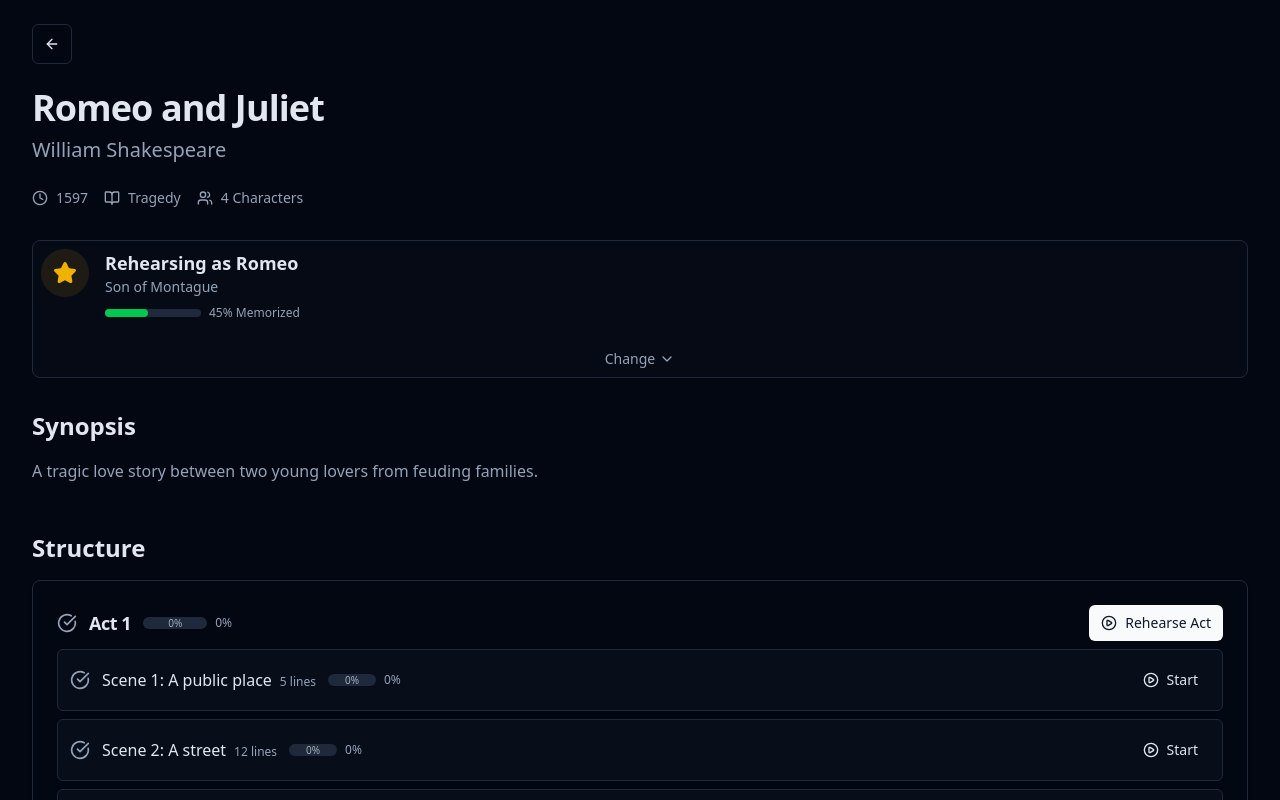
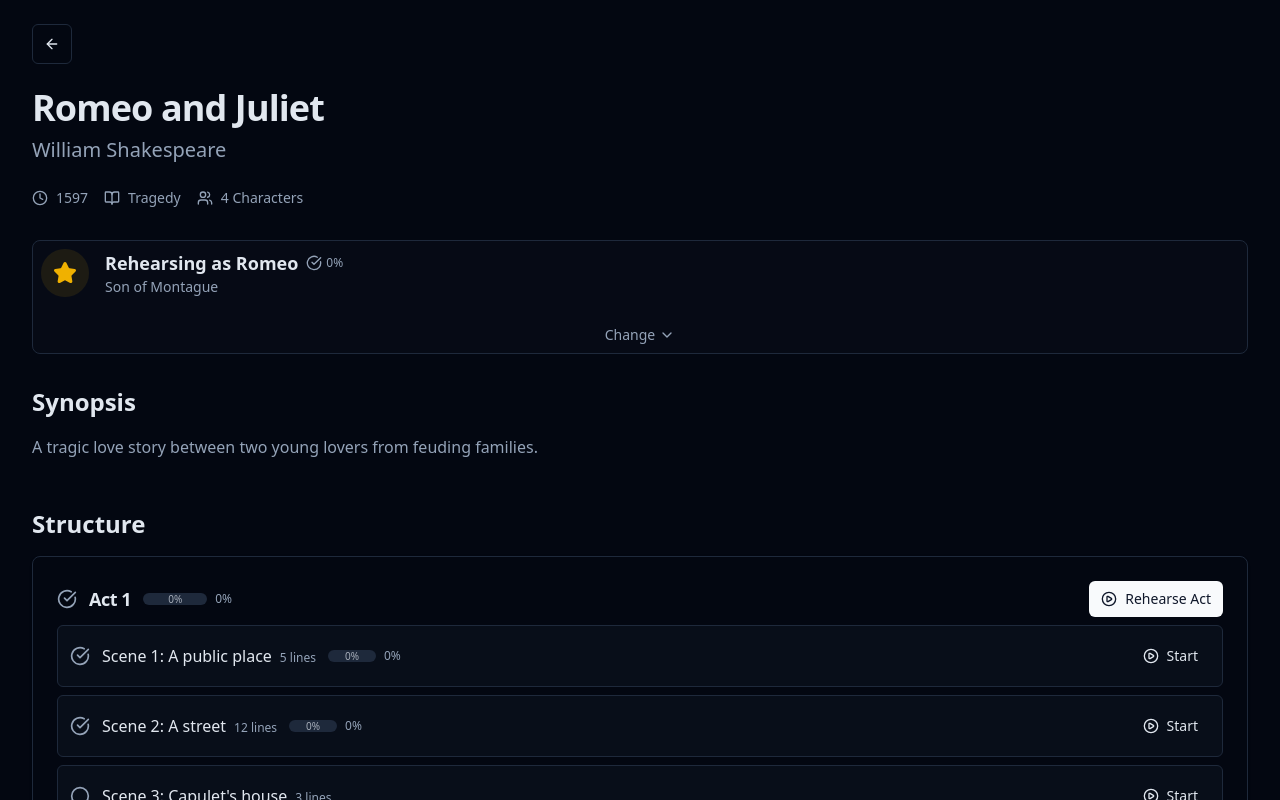
Before and after one commit to davidoliviersaban/theatre-play-buddy, a Next.js app: page /play/1 in a window 1280 px wide. Shown: the top 800 px of the page. Built offline with nearby package versions, Linux system fonts and the light colour scheme.

Commit message:
feat: unify achievement display

```diff
--- /dev/null
+++ b/src/components/home/play-grid.tsx
@@ -0,0 +1,103 @@
+"use client";
+
+import Link from "next/link";
+import { BookOpen, Users } from "lucide-react";
+import { useSyncExternalStore } from "react";
+import { Button } from "@/components/ui/button";
+import {
+  Card,
+  CardContent,
+  CardDescription,
+  CardFooter,
+  CardHeader,
+  CardTitle,
+} from "@/components/ui/card";
+import type { Playbook } from "@/lib/mock-data";
+import { PlayCardStats } from "@/components/play-card-stats";
+import { calculateProgress } from "@/components/play/progress-bar";
+
+interface PlayGridProps {
+  plays: Playbook[];
+}
+
+const subscribe = () => () => {};
+const getSnapshot = () => true;
+const getServerSnapshot = () => false;
+
+export function PlayGrid({ plays }: PlayGridProps) {
+  const isClient = useSyncExternalStore(
+    subscribe,
+    getSnapshot,
+    getServerSnapshot
+  );
+
+  return (
+    <div
+      className="grid grid-cols-1 gap-4 sm:gap-6 sm:grid-cols-2 lg:grid-cols-3"
+      suppressHydrationWarning
+    >
+      {plays.map((play) => {
+        let status: "none" | "green" | "gold" = "none";
+        if (isClient) {
+          const allLines = play.acts.flatMap((a) =>
+            a.scenes.flatMap((s) => s.lines)
+          );
+          const perCharacter = play.characters.map((c) =>
+            calculateProgress(allLines, play.id, c.id)
+          );
+          const allComplete =
+            perCharacter.length > 0 && perCharacter.every((p) => p === 100);
+          const anyComplete = perCharacter.some((p) => p === 100);
+          status = allComplete ? "gold" : anyComplete ? "green" : "none";
+        }
+
+        const statusClasses =
+          status === "gold"
+            ? "border-yellow-500/80"
+            : status === "green"
+            ? "border-green-500/80"
+            : "";
+
+        return (
+          <Card
+            key={play.id}
+            className={`flex flex-col transition-all hover:border-primary/50 hover:shadow-lg ${statusClasses}`}
+          >
+            <CardHeader>
+              <CardTitle className="line-clamp-1">{play.title}</CardTitle>
+              <CardDescription>
+                {play.author} • {play.year}
+              </CardDescription>
+              <div className="flex flex-wrap items-center gap-2 sm:gap-4">
+                <PlayCardStats play={play} />
+              </div>
+            </CardHeader>
+            <CardContent className="flex-1">
+              <p className="line-clamp-4 text-sm text-muted-foreground sm:line-clamp-3">
+                {play.description}
+              </p>
+              <div className="mt-3 flex flex-wrap gap-2 sm:mt-4">
+                <span className="inline-flex items-center rounded-full bg-secondary px-2.5 py-0.5 text-xs font-medium text-secondary-foreground">
+                  {play.genre}
+                </span>
+                <span
+                  className="inline-flex items-center gap-1 rounded-full bg-secondary px-2.5 py-0.5 text-xs font-medium text-secondary-foreground"
+                  title={`${play.characters.length} Characters`}
+                >
+                  <Users className="h-3.5 w-3.5" /> {play.characters.length}
+                </span>
+              </div>
+            </CardContent>
+            <CardFooter>
+              <Button asChild className="w-full" variant="secondary">
+                <Link href={`/play/${play.id}`}>
+                  <BookOpen className="mr-2 h-4 w-4" /> Open Play
+                </Link>
+              </Button>
+            </CardFooter>
+          </Card>
+        );
+      })}
+    </div>
+  );
+}
--- a/src/components/play-card-stats.tsx
+++ b/src/components/play-card-stats.tsx
@@ -1,7 +1,8 @@
 "use client";
 
 import { useSyncExternalStore } from "react";
-import { BarChart3 } from "lucide-react";
+import { User } from "lucide-react";
+import { CompletionIcon } from "@/components/ui/completion-icon";
 import { Badge } from "@/components/ui/badge";
 import { ProgressBar, calculateProgress } from "@/components/play/progress-bar";
 import type { Playbook } from "@/lib/mock-data";
@@ -94,14 +95,31 @@ export function PlayCardStats({ play }: PlayCardStatsProps) {
   }
 
   const displayText = parts.length > 0 ? parts.join(" • ") : null;
+  // Compute progress for checkbox icon if character is selected
+  const allLines = play.acts.flatMap((act) =>
+    act.scenes.flatMap((scene) => scene.lines)
+  );
+  const progress = characterId
+    ? calculateProgress(allLines, play.id, characterId)
+    : 0;
 
   if (!displayText) return null;
 
   return (
     <div className="mt-3">
       <Badge variant="secondary" className="gap-1.5 text-xs">
-        <BarChart3 className="h-3 w-3" />
+        <User className="h-3 w-3" />
         {displayText}
+        {progress > 0 && (
+          <span className="ml-2 inline-flex items-center gap-1">
+            <CompletionIcon
+              progress={progress}
+              hasContent={true}
+              className="h-3.5 w-3.5"
+            />
+            {progress}%
+          </span>
+        )}
       </Badge>
     </div>
   );
--- a/src/components/play/active-character-header.tsx
+++ b/src/components/play/active-character-header.tsx
@@ -3,19 +3,25 @@
 import * as React from "react";
 import { Star, ChevronDown } from "lucide-react";
 import { cn } from "@/lib/utils";
-import type { Character } from "@/lib/mock-data";
+import type { Character, Playbook } from "@/lib/mock-data";
+import { CompletionIcon } from "@/components/ui/completion-icon";
+import { calculateProgress } from "@/components/play/progress-bar";
 
 interface ActiveCharacterHeaderProps {
+  play: Playbook;
   character: Character;
   isSelectionOpen: boolean;
   onToggleSelection: () => void;
 }
 
 export function ActiveCharacterHeader({
+  play,
   character,
   isSelectionOpen,
   onToggleSelection,
 }: ActiveCharacterHeaderProps) {
+  const allLines = play.acts.flatMap((a) => a.scenes.flatMap((s) => s.lines));
+  const progress = calculateProgress(allLines, play.id, character.id);
   return (
     <div
       role="button"
@@ -35,27 +41,23 @@ export function ActiveCharacterHeader({
           <Star className="h-6 w-6 fill-yellow-500 text-yellow-500" />
         </div>
         <div className="flex-1 min-w-0">
-          <h3 className="text-lg font-semibold">
+          <h3 className="text-lg font-semibold flex items-center gap-2">
             Rehearsing as {character.name}
+            <span className="inline-flex items-center gap-1">
+              <CompletionIcon
+                progress={progress}
+                hasContent={true}
+                className="h-4 w-4"
+              />
+              <span className="text-xs font-medium text-muted-foreground">
+                {progress}%
+              </span>
+            </span>
           </h3>
           <p className="text-sm text-muted-foreground">
             {character.description}
           </p>
-          {character.completionRate !== undefined && (
-            <div className="mt-2 flex items-center gap-2">
-              <div className="h-2 w-24 rounded-full bg-secondary">
-                <div
-                  className="h-2 rounded-full bg-green-500"
-                  style={{
-                    width: `${character.completionRate}%`,
-                  }}
-                />
-              </div>
-              <span className="text-xs font-medium text-muted-foreground">
-                {character.completionRate}% Memorized
-              </span>
-            </div>
-          )}
+          {/* Progress bar removed in favor of checkbox icon + % computed from actual data */}
         </div>
       </div>
       <div className="mt-4 flex items-center justify-center gap-1 text-sm text-muted-foreground pt-3">
--- a/src/components/play/character-selection-panel.tsx
+++ b/src/components/play/character-selection-panel.tsx
@@ -3,16 +3,20 @@
 import * as React from "react";
 import { Star } from "lucide-react";
 import { Badge } from "@/components/ui/badge";
+import { CompletionIcon } from "@/components/ui/completion-icon";
+import { calculateProgress } from "@/components/play/progress-bar";
 import { cn } from "@/lib/utils";
-import type { Character } from "@/lib/mock-data";
+import type { Character, Playbook } from "@/lib/mock-data";
 
 interface CharacterSelectionPanelProps {
+  play: Playbook;
   characters: Character[];
   activeCharacterId?: string;
   onSelect: (characterId: string) => void;
 }
 
 export function CharacterSelectionPanel({
+  play,
   characters,
   activeCharacterId,
   onSelect,
@@ -23,6 +27,10 @@ export function CharacterSelectionPanel({
       <div className="space-y-3">
         {characters.map((char) => {
           const isActive = char.id === activeCharacterId;
+          const allLines = play.acts.flatMap((a) =>
+            a.scenes.flatMap((s) => s.lines)
+          );
+          const progress = calculateProgress(allLines, play.id, char.id);
           return (
             <div
               key={char.id}
@@ -51,14 +59,19 @@ export function CharacterSelectionPanel({
                       <Star className="h-4 w-4" />
                     </div>
                   )}
-                  {char.completionRate !== undefined && (
-                    <span className="text-[10px] font-medium text-muted-foreground">
-                      {char.completionRate}%
+                </div>
+                <div className="flex-1 min-w-0">
+                  <p className="font-medium flex items-center gap-2">
+                    {char.name}
+                    <span className="inline-flex items-center gap-1 text-[10px] font-medium text-muted-foreground">
+                      <CompletionIcon
+                        progress={progress}
+                        hasContent={true}
+                        className="h-3.5 w-3.5"
+                      />
+                      {progress}%
                     </span>
-                  )}
-                </div>
-                <div>
-                  <p className="font-medium">{char.name}</p>
+                  </p>
                   <p className="text-xs text-muted-foreground">
                     {char.description}
                   </p>
--- a/src/components/play/character-selector.tsx
+++ b/src/components/play/character-selector.tsx
@@ -3,10 +3,10 @@
 import * as React from "react";
 import { ActiveCharacterHeader } from "./active-character-header";
 import { CharacterSelectionPanel } from "./character-selection-panel";
-import type { Character, Play } from "@/lib/mock-data";
+import type { Character, Playbook } from "@/lib/mock-data";
 
 interface CharacterSelectorProps {
-  play: Play;
+  play: Playbook;
   activeCharacter?: Character;
   onCharacterSelect: (characterId: string) => void;
 }
@@ -32,6 +32,7 @@ export function CharacterSelector({
     <div className="mt-8 rounded-lg border bg-secondary/10 p-6">
       {activeCharacter ? (
         <ActiveCharacterHeader
+          play={play}
           character={activeCharacter}
           isSelectionOpen={isSelectionOpen}
           onToggleSelection={() => setIsSelectionOpen(!isSelectionOpen)}
@@ -47,6 +48,7 @@ export function CharacterSelector({
 
       {isSelectionOpen && (
         <CharacterSelectionPanel
+          play={play}
           characters={play.characters}
           activeCharacterId={activeCharacter?.id}
           onSelect={handleSelect}
```
Also changed, not shown: src/app/page.tsx (+3 -52 lines).
